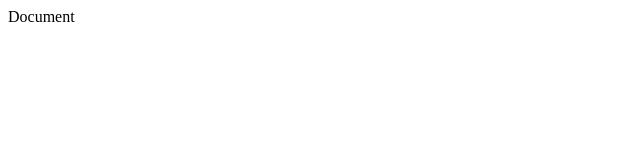
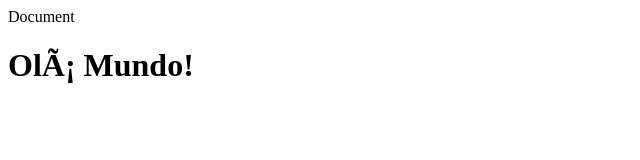
Before and after one commit to FihMarques/exemplo-html-g, a plain HTML site: page index.html in a window 1280 px wide. Shown: the whole page, without its empty margins (0-640 px from the left). Drawn offline with Linux system fonts and the light colour scheme.

Commit message:
vai por favor

```diff
--- a/index.html
+++ b/index.html
@@ -7,4 +7,8 @@
     <meta name="viawport" content="width=device-width, initial-scale=1.0">
     <tittle>Document</tittle>
 </head>
+<body>
+    <h1>Olá Mundo!</h1>
+</body>
+
 </html>
```
